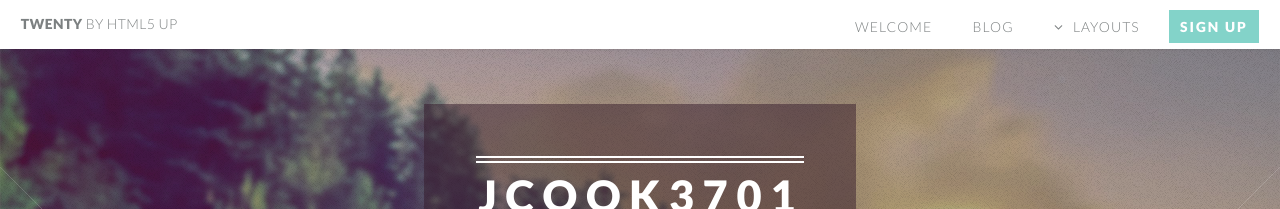
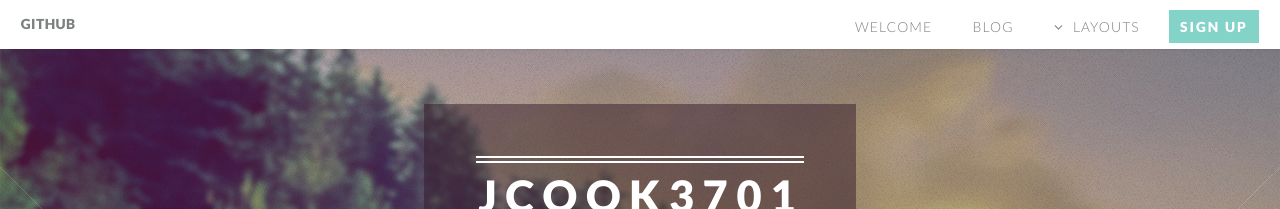
Before and after one commit to jcook3701/jcook3701.github.io, a Jekyll site: the page built from index.html, in a window 1280 px wide. Shown: the top 209 px of the page. Built offline with Jekyll 4.4.1, drawn with Linux system fonts in a browser that asks for light colours.

Commit message:
added github link

```diff
--- a/_includes/header.html
+++ b/_includes/header.html
@@ -1,5 +1,5 @@
 <header id="header">
-				<h1 id="logo"><a href="/">Twenty <span>by HTML5 UP</span></a></h1>
+  <h1 id="logo"><a href="https://github.com/jcook3701">Github</a></h1>
   <nav id="nav">
     <ul>
       <li><a href="/">Welcome</a></li>
```
Lines whose indentation alone changed are shown as unchanged.
